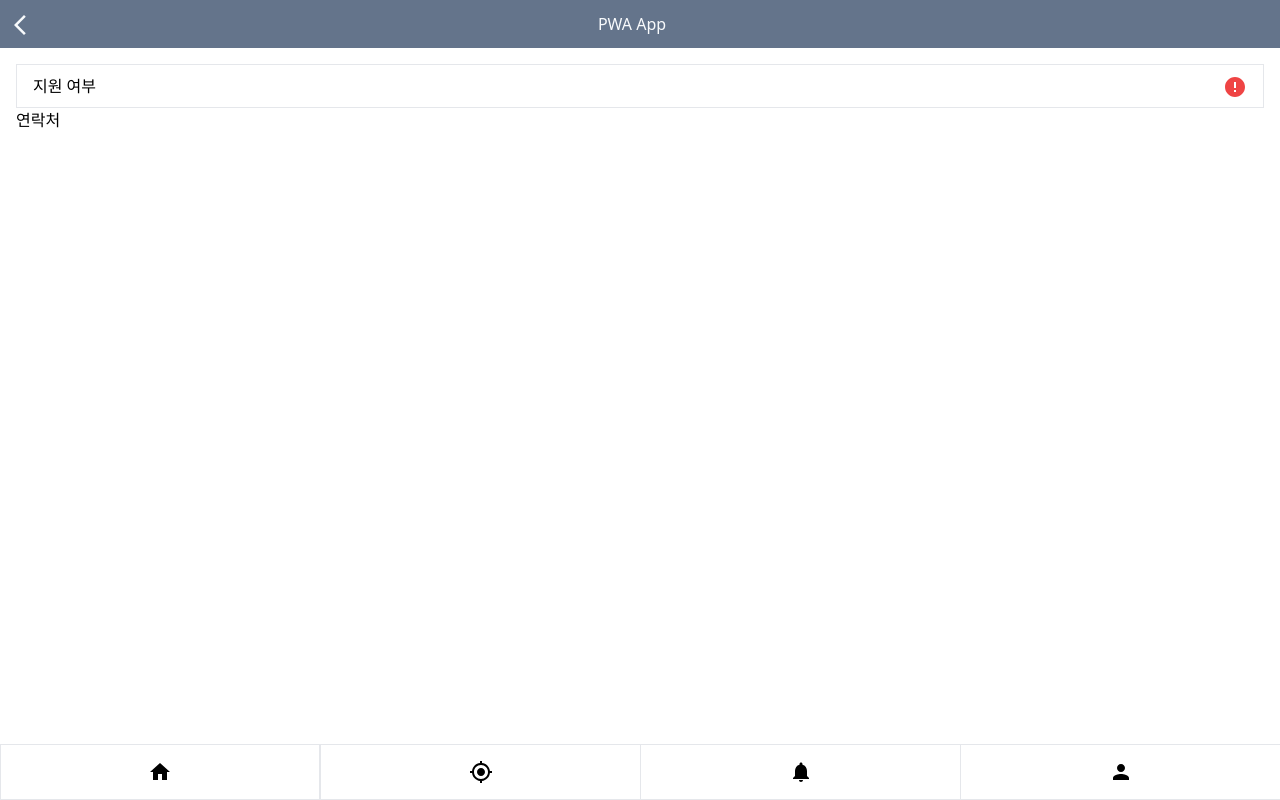
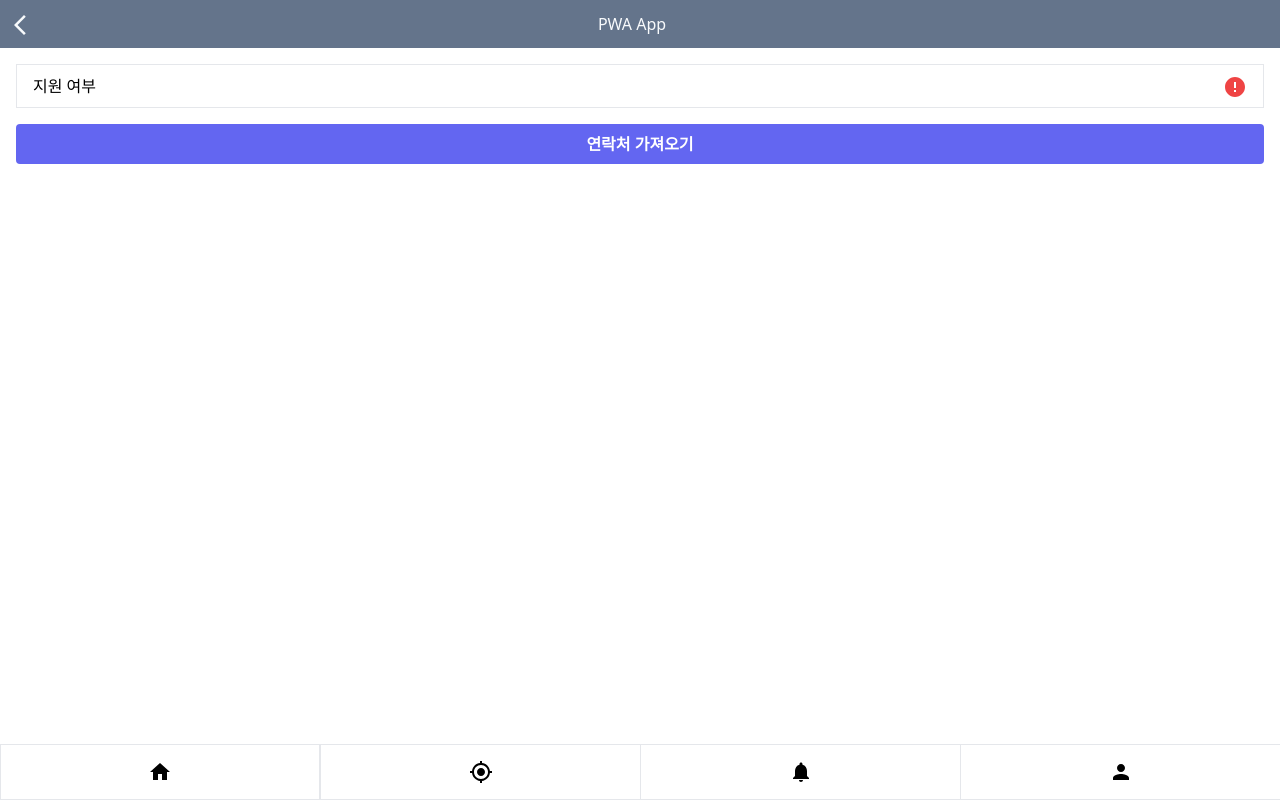
Before and after one commit to sasha1107/PWA, a React (Create React App) app: page /contact in a window 1280 px wide. Built offline with nearby package versions, Linux system fonts and the light colour scheme; the HTML template or start-up script is replaced by a standard one.

Commit message:
style: 연락처 스타일 수정

```diff
--- a/src/pages/contact/index.jsx
+++ b/src/pages/contact/index.jsx
@@ -22,21 +22,25 @@ const Contact = () => {
   };
 
   return (
-    <div>
+    <div className="flex flex-col gap-4">
       <Support support={support} />
 
-      <button onClick={onClickBtn}>연락처</button>
+      <button className="primary" onClick={onClickBtn}>
+        연락처 가져오기
+      </button>
+      {contacts.length > 0 && (
         <div>
           {contacts.map((contact) => (
-          <div className="card flex justify-between" key={contact.name}>
-            <div>{contact.name}</div>
-            <div>
-              <a href={`tel:+82${contact.tel}`}>{contact.tel}</a>
+            <div className="card flex gap-4" key={contact.name}>
+              <div className="text-semibold">{contact.name}</div>
+              <div className="flex flex-grow flex-col gap-2">
+                <a href={`tel:${contact.tel}`}>{contact.tel}</a>
                 <a href={`mailto:${contact.email}`}>{contact.email}</a>
               </div>
             </div>
           ))}
         </div>
+      )}
     </div>
   );
 };
```
Lines whose indentation alone changed are shown as unchanged.
